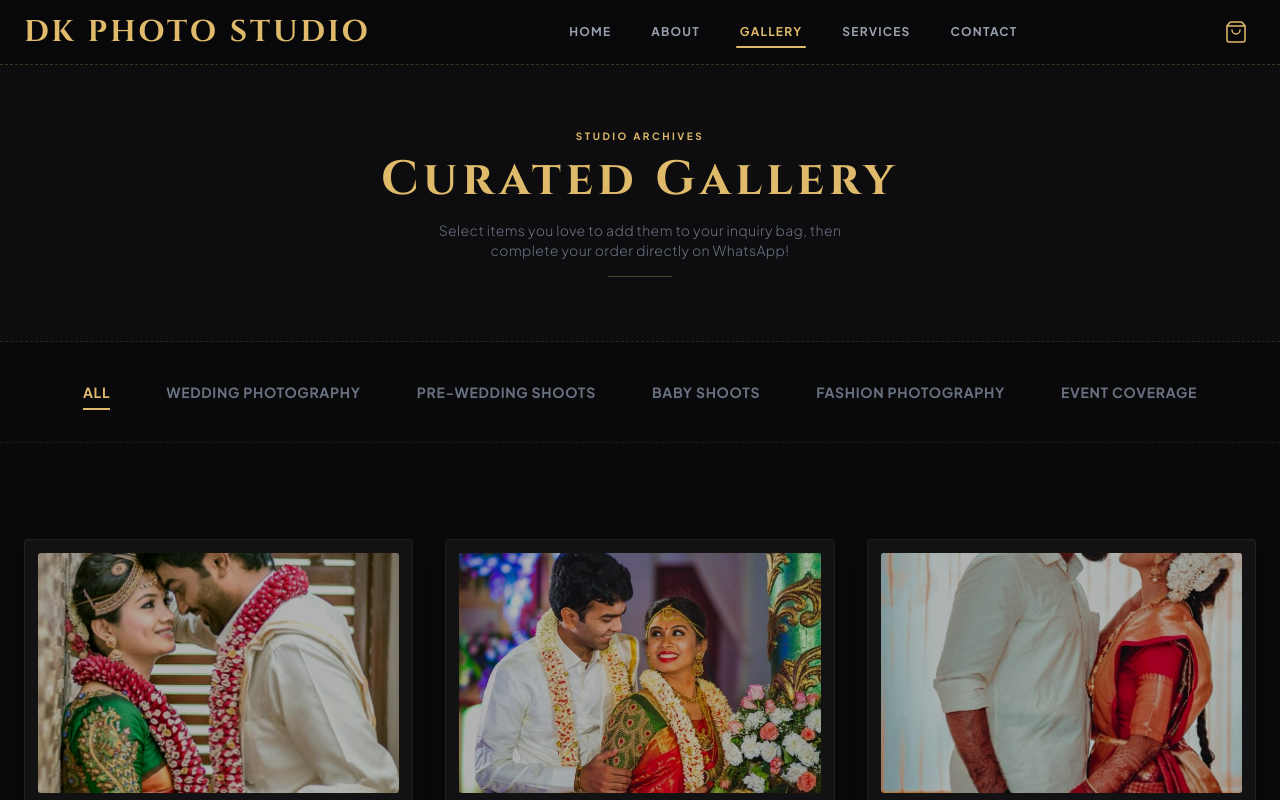
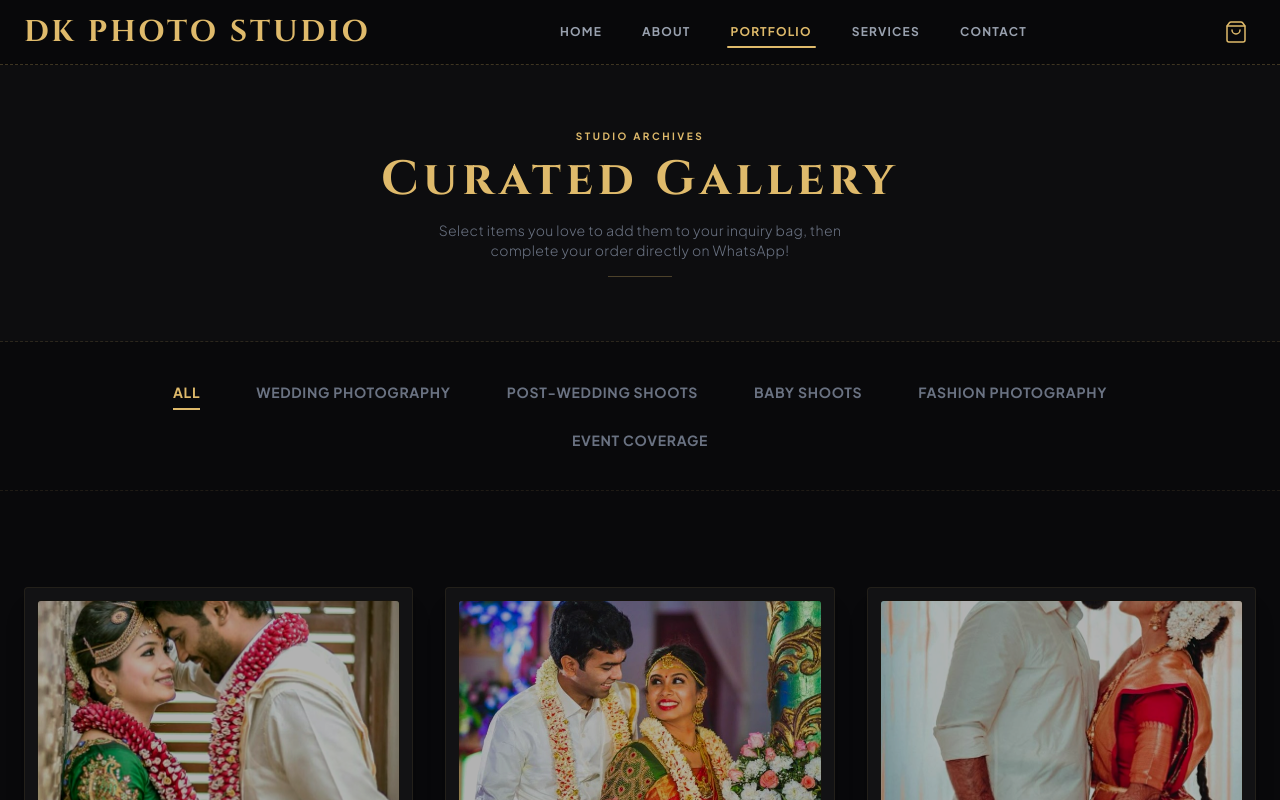
Before and after one commit to dhanikashree18-cloud/dk-photo-studio, a React (Vite) app: page /gallery in a window 1280 px wide. Shown: the top 800 px of the page. Built offline with nearby package versions, Linux system fonts and the light colour scheme; a web font is replaced by a local one.

Commit message:
Update Gallery navigation label

```diff
--- a/src/components/Navbar.jsx
+++ b/src/components/Navbar.jsx
@@ -9,7 +9,7 @@ export default function Navbar() {
   const navLinks = [
     { name: 'HOME', path: '/' },
     { name: 'ABOUT', path: '/about' },
-    { name: 'GALLERY', path: '/gallery' },
+    { name: 'PORTFOLIO', path: '/gallery' },
     { name: 'SERVICES', path: '/services' },
     { name: 'CONTACT', path: '/contact' },
   ];
--- a/src/pages/Gallery.jsx
+++ b/src/pages/Gallery.jsx
@@ -36,40 +36,40 @@ const galleryItems = [
     description: 'A touching moment as the groom kisses the bride during the ceremony, surrounded by blessings and family.',
   },
 
-  // Pre-Wedding / Post-Wedding Shoots
+  // Post-Wedding Shoots
   {
     id: 4,
     src: '/postwedding_1.jpg',
     title: 'The Crimson Grace',
-    category: 'Pre-Wedding Shoots',
+    category: 'Post-Wedding Shoots',
     description: 'An intimate portrait of a couple in traditional attire, with the bride in a rich red saree leaning gently against the groom.',
   },
   {
     id: 5,
     src: '/postwedding_2.jpg',
     title: 'Gilded Whispers',
-    category: 'Pre-Wedding Shoots',
+    category: 'Post-Wedding Shoots',
     description: 'A radiant closeup of a couple embracing lovingly in golden-cream outfits, showing rich traditional details and henna designs.',
   },
   {
     id: 6,
     src: '/postwedding_3.jpg',
     title: 'Traditional Devotion',
-    category: 'Pre-Wedding Shoots',
+    category: 'Post-Wedding Shoots',
     description: 'A romantic moment framed as the groom holds the bride\'s chin gently in a warm outdoor traditional session.',
   },
   {
     id: 61,
     src: '/postwedding_4.jpg',
     title: 'Golden Hour Park',
-    category: 'Pre-Wedding Shoots',
+    category: 'Post-Wedding Shoots',
     description: 'A bright, lively three-panel collage capturing a modern couple sharing sweet moments and poses in an autumn-lit park.',
   },
   {
     id: 62,
     src: '/postwedding_5.jpg',
     title: 'Royal Vows',
-    category: 'Pre-Wedding Shoots',
+    category: 'Post-Wedding Shoots',
     description: 'An elegant portrait of a couple in formal wedding attire, with the bride in a red silk saree embracing the groom in a black bandhgala.',
   },
 
@@ -174,7 +174,7 @@ const galleryItems = [
 const categories = [
   'All',
   'Wedding Photography',
-  'Pre-Wedding Shoots',
+  'Post-Wedding Shoots',
   'Baby Shoots',
   'Fashion Photography',
   'Event Coverage'
```
